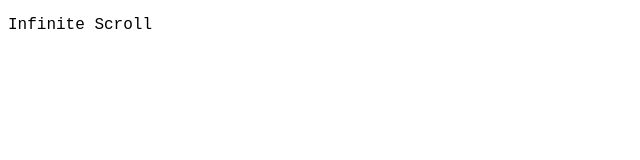
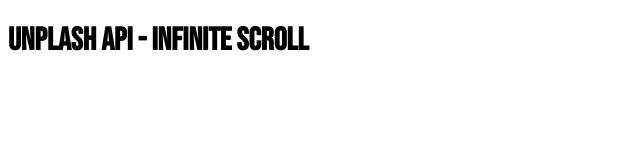
Before and after one commit to cambodianjesuss/infinite-scroll, a plain HTML site: page index.html in a window 1280 px wide. Shown: the whole page, without its empty margins (0-640 px from the left). Drawn offline with Linux system fonts and the light colour scheme.

Commit message:
importing font

```diff
--- a/index.html
+++ b/index.html
@@ -4,12 +4,13 @@
   <meta charset="UTF-8">
   <meta http-equiv="X-UA-Compatible" content="IE=edge">
   <meta name="viewport" content="width=device-width, initial-scale=1.0">
+  <link rel="preconnect" href="https://fonts.googleapis.com"><link rel="preconnect" href="https://fonts.gstatic.com" crossorigin><link href="https://fonts.googleapis.com/css2?family=Bebas+Neue&display=swap" rel="stylesheet">
   <link rel="stylesheet" href="styles.css">
   <title>Infinite Scroll</title>
 </head>
 <body>
   <div>
-    <p>Infinite Scroll</p>
+    <h1>Unplash API - Infinite Scroll</h1>
   </div>
 
  <script src="script.js"></script>
--- a/script.js
+++ b/script.js
@@ -1,2 +1,2 @@
 // Begin
-console.log("Yay")
+console.log("Testing")
--- a/styles.css
+++ b/styles.css
@@ -1,9 +1,9 @@
-/* Begin */
+@import url('https://fonts.googleapis.com/css2?family=Bebas+Neue&display=swap');
 
 * {
   box-sizing: border-box;
 }
 
 html {
-  font-family: 'Courier New', Courier, monospace;
+  font-family: 'Bebas Neue', sans-serif;
 }
```
